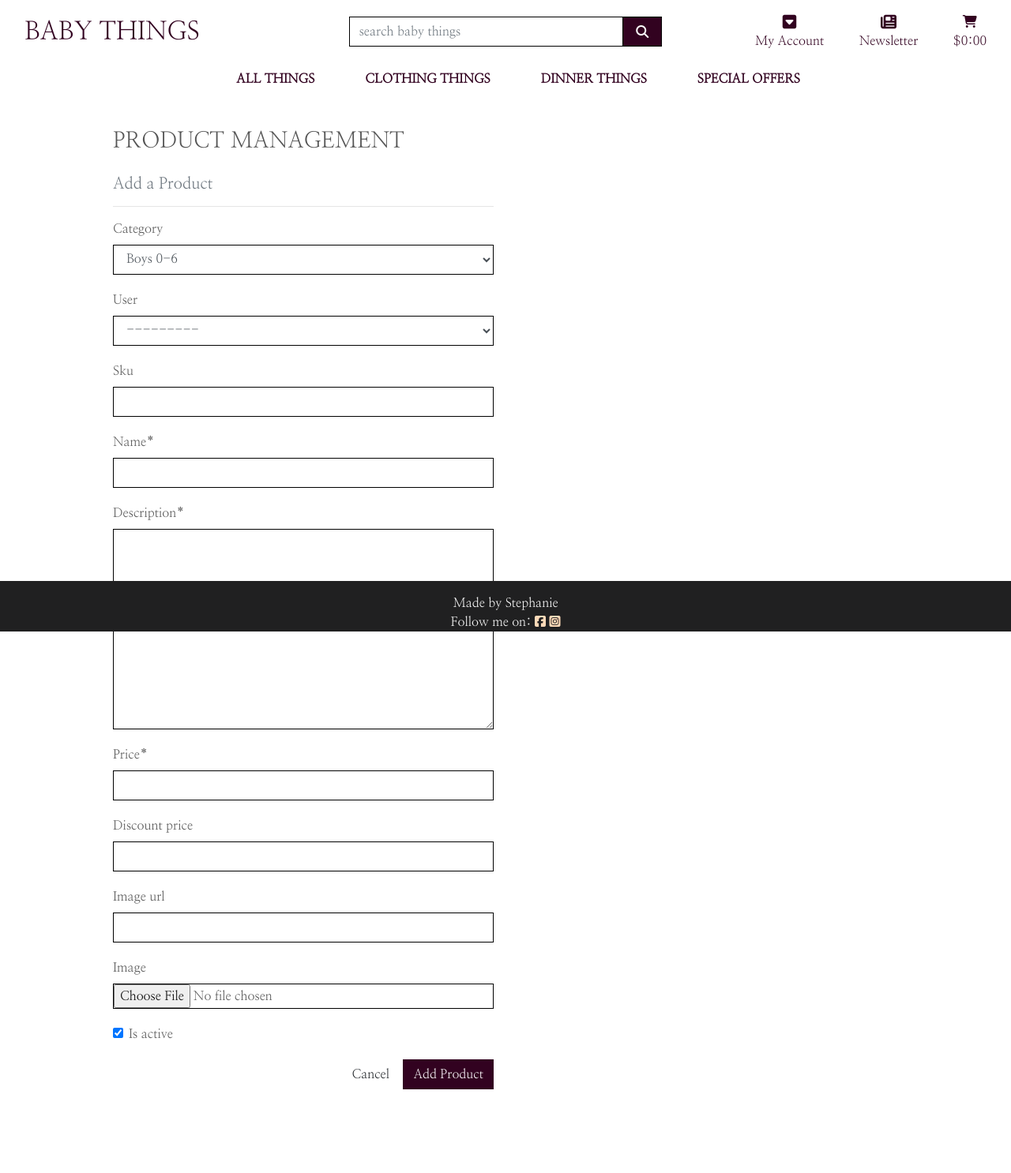
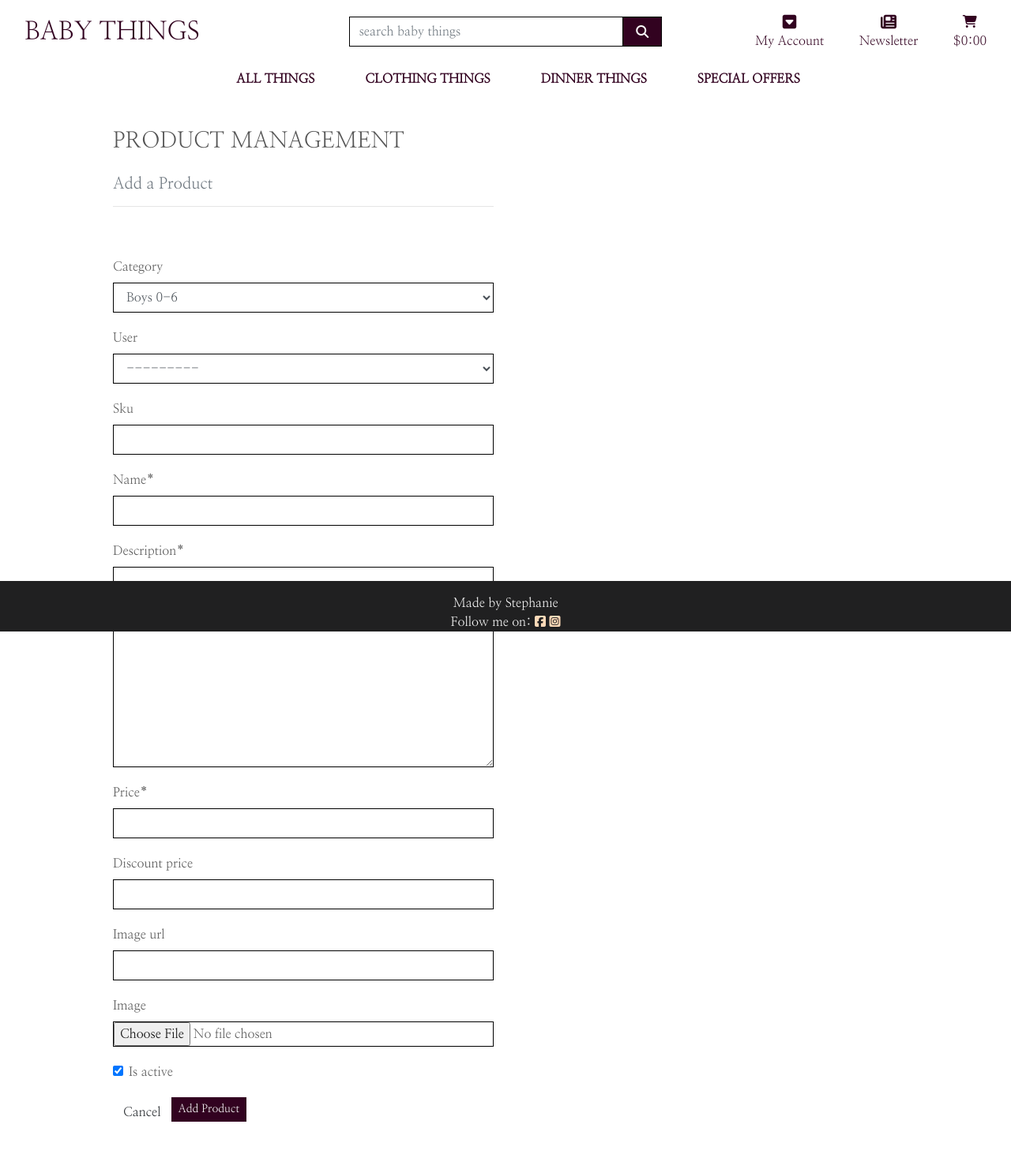
Before and after one commit to stephaniemaf/baby-things-shop, a Django app: page /products/add/ in a window 1280 px wide. Shown: the whole page at 79% size. Before the commit the page ends 1380 px from the top, so only its background shows below. Run offline with Django 3.2, Linux system fonts and the light colour scheme; a user stored in the database is signed in; data comes from the database, SQL or seed files in the repository; some libraries are stand-ins or nearby versions.

Commit message:
fixed an issue on the product management page where you could not see the add product button updated styling on base.css and added class mb-5 to form div

```diff
--- a/products/templates/products/add_product.html
+++ b/products/templates/products/add_product.html
@@ -13,7 +13,7 @@
     <div class="overlay"></div>
     <div class="container">
         <div class="row">
-            <div class="col-12 col-md-6">
+            <div class="col-12 col-md-6 mb-5">
                 <hr>
                     <div class="cart-header">
                     <h3 class="logo-font mb-4">Product Management</h3>
@@ -24,13 +24,15 @@
         </div>
 
         <div class="row">
-            <div class="col-12 col-md-6">
-                <form method="POST" action="{% url 'add_product' %}" class="form mb-2" enctype="multipart/form-data">
+            <div class="col-12 col-md-6 mb-5">
+                <form method="POST" action="{% url 'add_product' %}" class="form-add mb-2" enctype="multipart/form-data">
                     {% csrf_token %}
                     {{ form | crispy }}
                     <div class="text-right">
-                        <a class="btn btn-outline-black rounded-0" href="{% url 'products' %}">Cancel</a>
-                        <button class="btn btn-black rounded-0" type="submit">Add Product</button>
+                        <a class="btn btn-outline-black rounded-0 form-btn" href="{% url 'products' %}">Cancel</a>
+                        <button class="btn btn-black rounded-0 btn-sm form-btn" type="submit">
+                            Add Product
+                        </button>
                     </div>
                 </form>
             </div>
--- a/static/css/base.css
+++ b/static/css/base.css
@@ -49,7 +49,6 @@ body {
     color: white;
     background: #291526;
 }
-
 
 /* home page */
 
@@ -201,6 +200,22 @@ position: fixed;
 bottom: 0;
 }
 
+/*add-product form styling*/
+
+.form-add {
+    margin-top: 0em;
+    display: block;
+}
+
+.container-add {
+    padding: 20px;
+    margin-bottom: 20px;
+}
+
+.form-btn {
+    margin-bottom: 10px;
+    float: left;
+}
 
 /*allauth form styling*/
 .allauth-form-inner-content p {
--- a/templates/base.html
+++ b/templates/base.html
@@ -162,7 +162,7 @@
           let messages = document.getElementById('msg');
           let alert = new bootstrap.Alert(messages);
           alert.close();
-      }, 4000);
+      }, 4500);
   </script>
 
 
```
